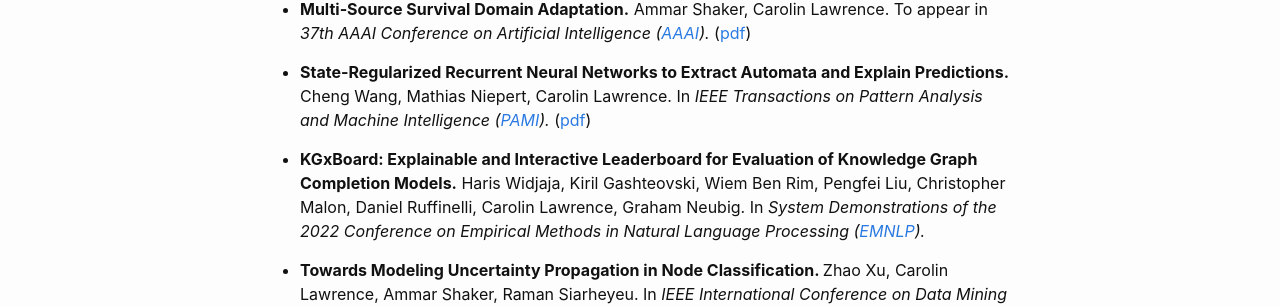
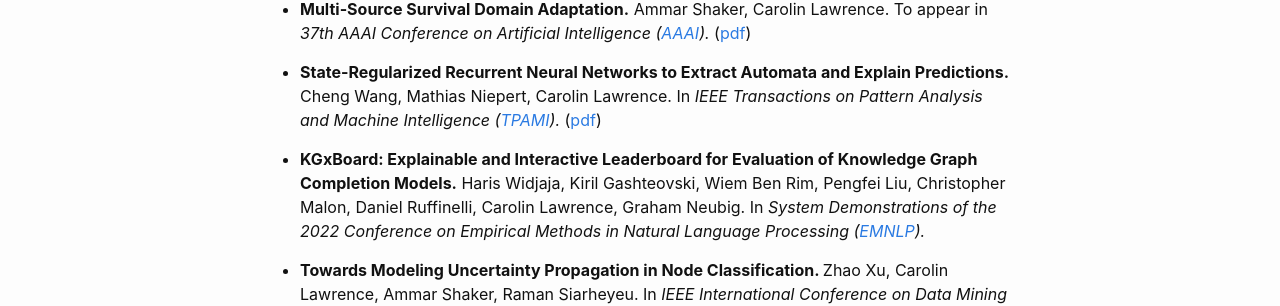
Before and after one commit to carolinlawrence/carolinlawrence.github.io, a Jekyll site: the page built from publications.markdown, in a window 1280 px wide and 900 px high. Shown: the part 230-536 px from the top of the window. Built offline with Jekyll 4.4.1, drawn with Linux system fonts in a browser that asks for light colours.

Commit message:
Update publications.markdown

```diff
--- a/publications.markdown
+++ b/publications.markdown
@@ -7,7 +7,7 @@ layout: page
 ## 2022
 <ul>
     <p><li><b>Multi-Source Survival Domain Adaptation.</b> Ammar Shaker, Carolin Lawrence. To appear in <i>37th AAAI Conference on Artificial Intelligence (<a href="https://aaai.org/Conferences/AAAI-23/">AAAI</a>).</i> (<a href="https://arxiv.org/abs/2212.00424">pdf</a>)</li></p>
-    <p><li><b>State-Regularized Recurrent Neural Networks to Extract Automata and Explain Predictions.</b> Cheng Wang, Mathias Niepert, Carolin Lawrence. In <i>IEEE Transactions on Pattern Analysis and Machine Intelligence (<a href="https://ieeexplore.ieee.org/xpl/RecentIssue.jsp?punumber=34">PAMI</a>).</i> (<a href="https://ieeexplore.ieee.org/abstract/document/9965745">pdf</a>)</li></p>
+    <p><li><b>State-Regularized Recurrent Neural Networks to Extract Automata and Explain Predictions.</b> Cheng Wang, Mathias Niepert, Carolin Lawrence. In <i>IEEE Transactions on Pattern Analysis and Machine Intelligence (<a href="https://ieeexplore.ieee.org/xpl/RecentIssue.jsp?punumber=34">TPAMI</a>).</i> (<a href="https://ieeexplore.ieee.org/abstract/document/9965745">pdf</a>)</li></p>
   <p><li><b>KGxBoard: Explainable and Interactive Leaderboard for Evaluation of Knowledge Graph Completion Models.</b> Haris Widjaja, Kiril Gashteovski, Wiem Ben Rim, Pengfei Liu, Christopher Malon, Daniel Ruffinelli, Carolin Lawrence, Graham Neubig. In <i>System Demonstrations of the 2022 Conference on Empirical Methods in Natural Language Processing  (<a href="https://2022.emnlp.org/">EMNLP</a>).</i></li></p>
   <p><li><b>Towards Modeling Uncertainty Propagation in Node Classification. </b>Zhao Xu, Carolin Lawrence, Ammar Shaker, Raman Siarheyeu. In <i>IEEE International Conference on Data Mining 2022 (<a href="https://icdm22.cse.usf.edu/">ICDM</a>).</i></li></p>
   <p><li><b>MillIE: Modular & Iterative Multilingual Open Information Extraction. </b>Bhushan Kotnis, Kiril Gashteovski, Daniel Onoro Rubio, Ammar Shaker, Vanesa Rodriguez-Tembras, Makoto Takamoto, Mathias Niepert, Carolin Lawrence. In <i>60th Annual Meeting of the Association for Computational Linguistics (<a href="https://2022.aclweb.org/">ACL</a>). </i>(<a href="https://aclanthology.org/2022.acl-long.478/">pdf</a>)</li></p>
```
